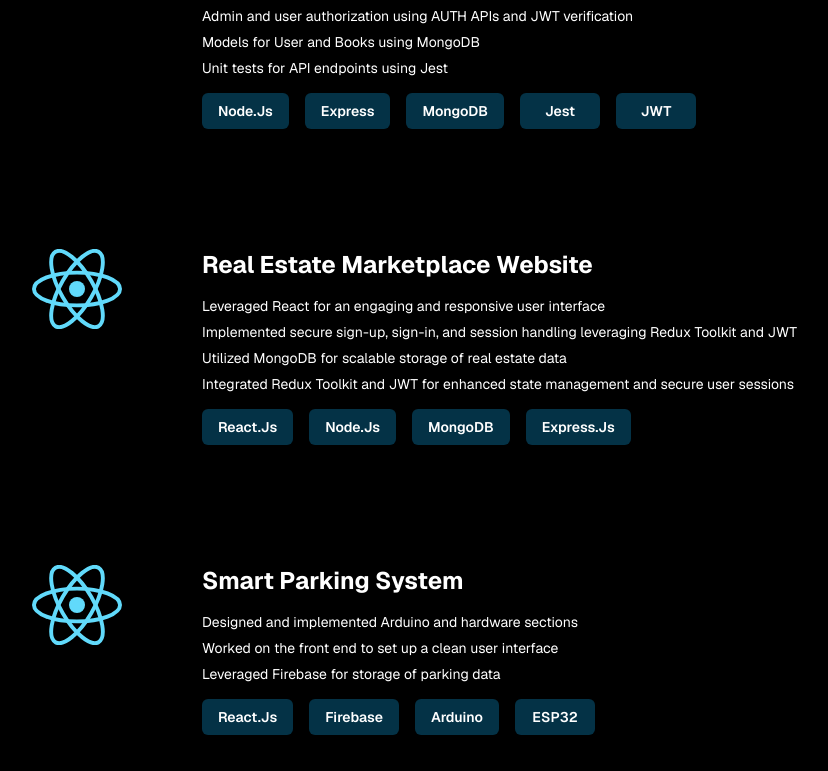
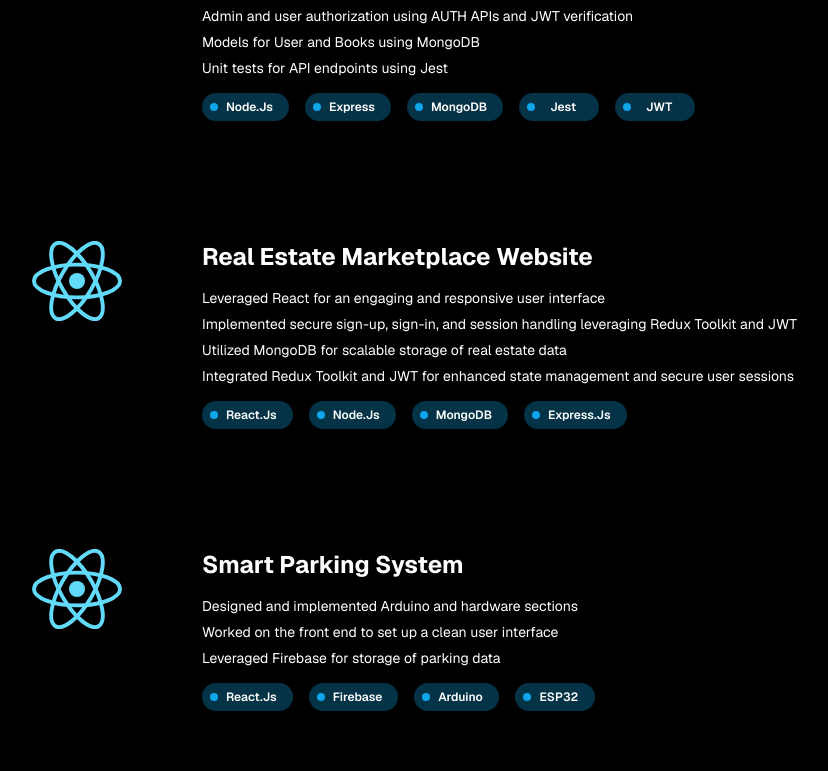
Before and after one commit to abheek-rajeev/Portfolio_Website, a React (Create React App) app: page / in a window 1280 px wide. Shown: the part 2569-3340 px from the top of the page, without its empty margins (208-1036 px from the left). Built offline with nearby package versions, Linux system fonts and the light colour scheme.

Commit message:
added badges to project work

```diff
--- a/src/components/projectwork/ProjectCard.jsx
+++ b/src/components/projectwork/ProjectCard.jsx
@@ -27,9 +27,10 @@
         <div className="flex flex-row gap-4">
           {proj.skills.map((items, index) => (
             <span
-              className="capitalize bg-sky-500/30 rounded-md px-4 py-2 text-sm font-geist font-semibold min-w-20 text-center hover:bg-sky-700"
+              className="capitalize bg-sky-500/30 rounded-full px-4 py-[6px] text-xs font-geist font-semibold min-w-20 text-center relative pl-6"
               key={index}
             >
+              <span className="absolute left-2 top-1/2 -translate-y-1/2 w-2 h-2 rounded-full bg-sky-500"></span>
               {items}
             </span>
           ))}
```
